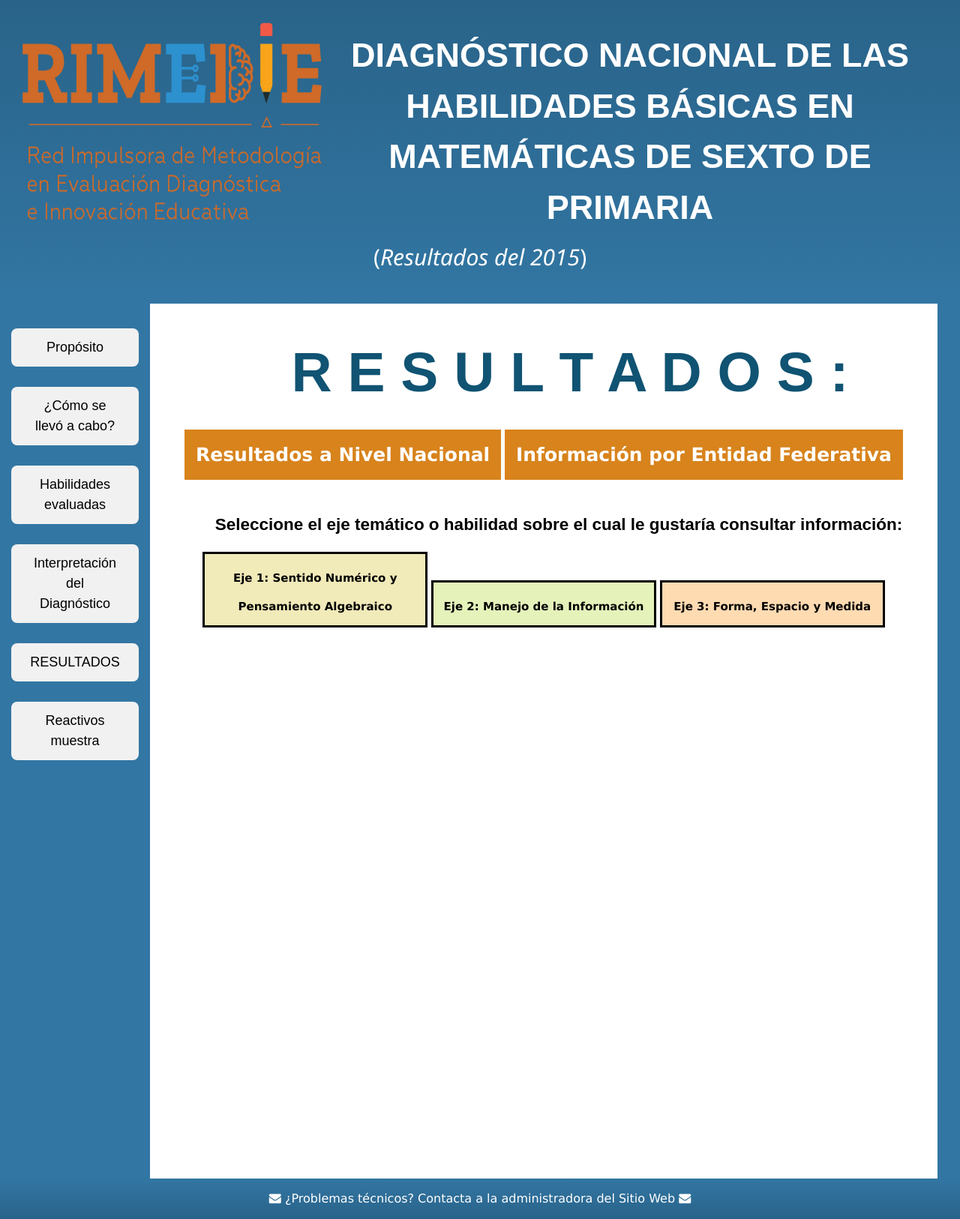
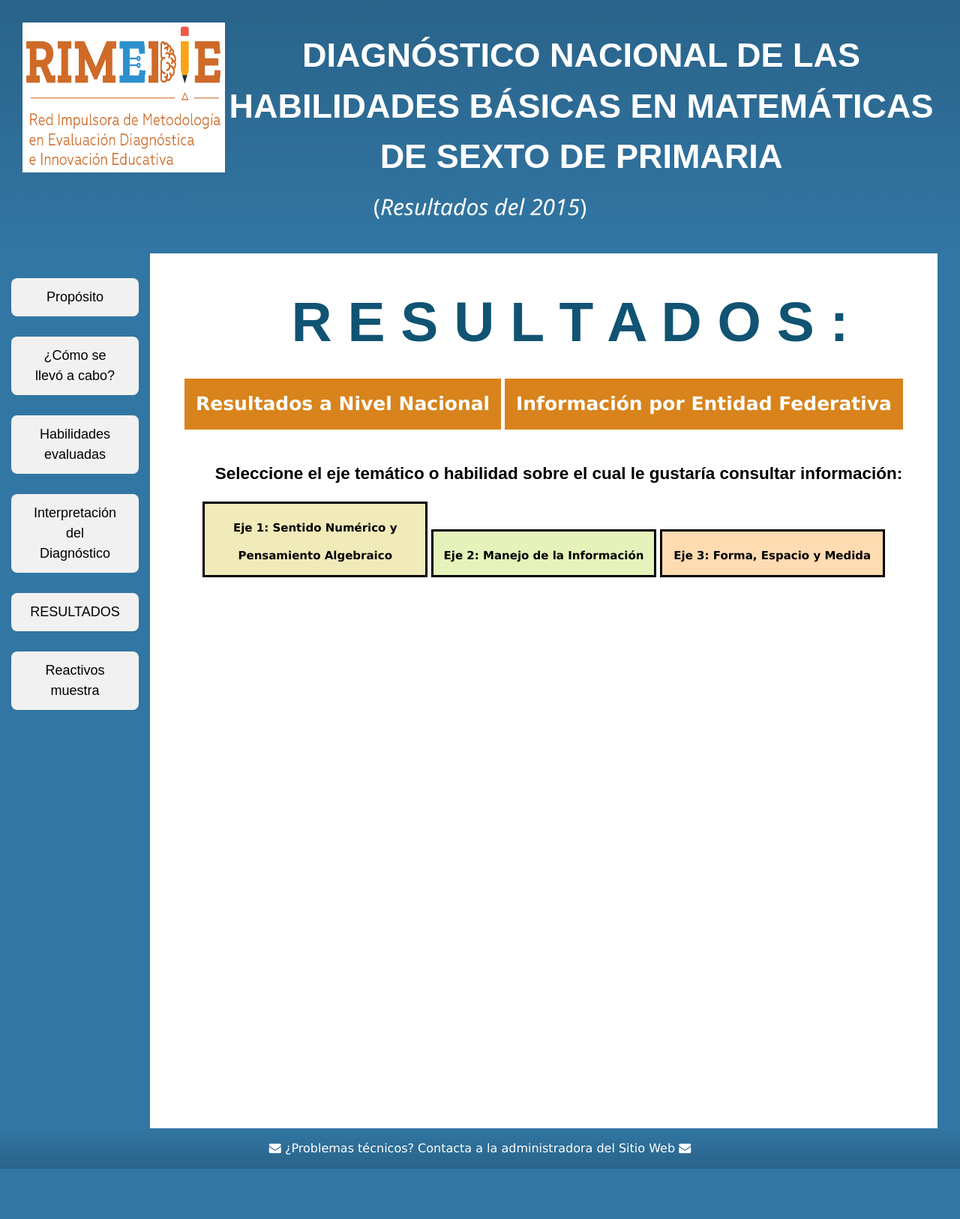
Before and after one commit to rimedie/rimedie.github.io, a Jekyll site: the page built from PLANEA-ELSEN_2015/Heatmaps.html, in a window 1280 px wide. Shown: the whole page at 75% size. Built offline with Jekyll 4.4.1, drawn with Linux system fonts in a browser that asks for light colours; after the commit the page ends 1559 px from its top, so only the background shows below that.

Commit message:
Update 1_MapasCalor.html

```diff
--- a/_layouts/1_MapasCalor.html
+++ b/_layouts/1_MapasCalor.html
@@ -249,7 +249,7 @@
 
 <class="container">
 <header>
-	<a href="https://rimedie.github.io/"><img class='displayed' style="float:left;" height="270" width="400" src="/images_gral/rimedie_logo_small.png" alt="LogoRIMEDIE" ></a>
+	<a href="https://rimedie.github.io/"><img class='displayed' style="float:left; background:white; padding:5px;" height="200" width="270" src="/images_gral/rimedie_logo_small.png" alt="LogoRIMEDIE" ></a>
 	<h1 style="font-family: sans-serif; font-size:3em; font-weight:bold;">DIAGNÓSTICO NACIONAL DE LAS HABILIDADES BÁSICAS EN MATEMÁTICAS DE SEXTO DE PRIMARIA</h1>
 	<h2>(<i>Resultados del 2015</i>)</h2>
 </header>
```
